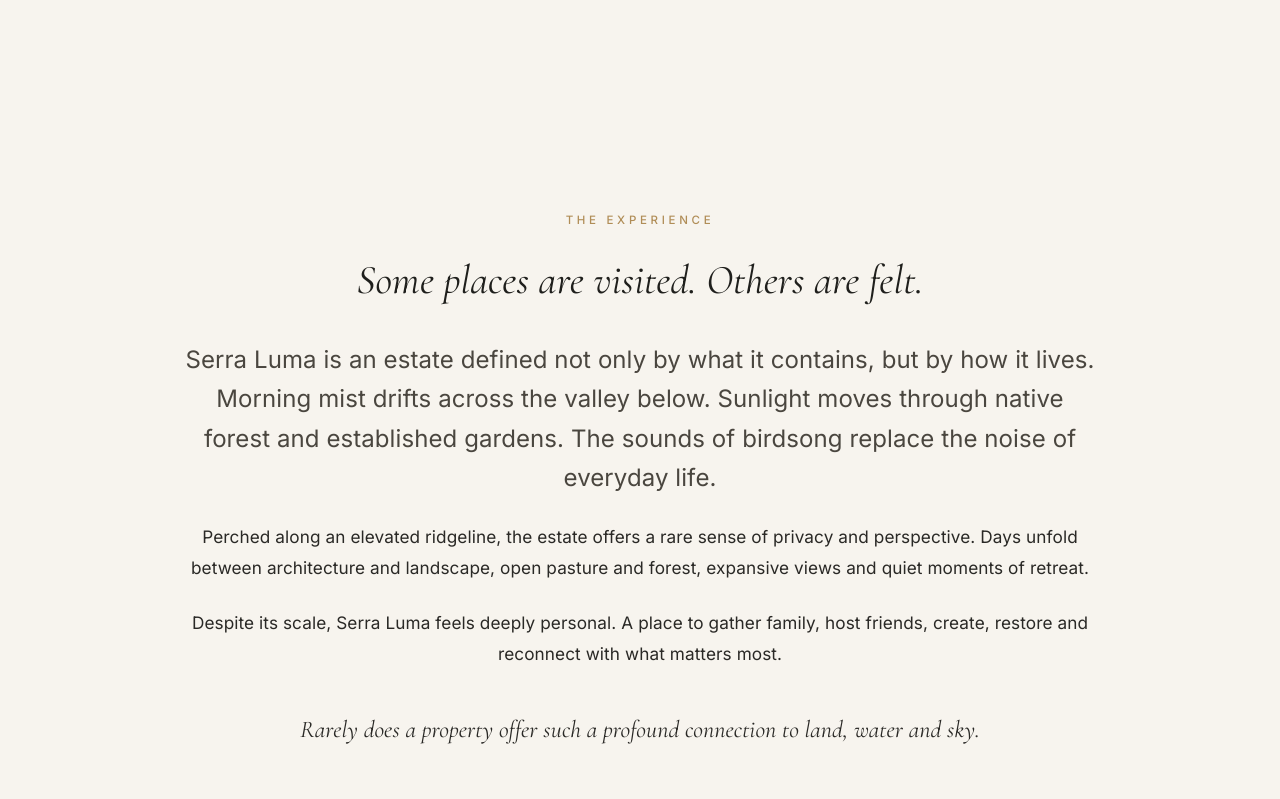
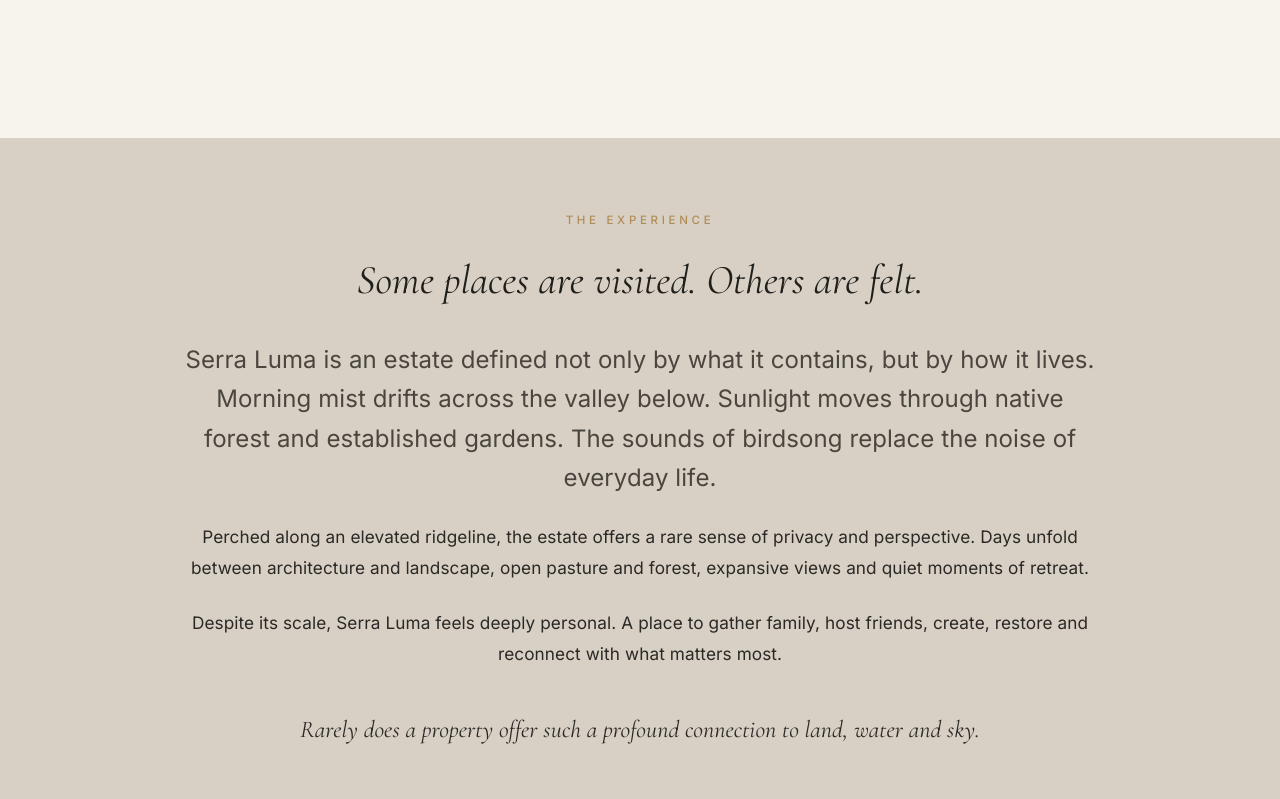
Before and after one commit to kristenveronica/serra-luma, a plain HTML site: page estate.html in a window 1280 px wide. Shown: the part 1881-2680 px from the top of the page. Drawn offline with nearby package versions, Linux system fonts and the light colour scheme.

Commit message:
Estate: give The Experience section the stone background (matching the Studio); Residence unchanged

```diff
--- a/estate.html
+++ b/estate.html
@@ -137,7 +137,7 @@
     </section>
 
     <!-- ===================== THE EXPERIENCE ===================== -->
-    <section class="section experience" id="experience">
+    <section class="section experience" id="experience" style="background:var(--stone)">
       <div class="wrap text-col center" style="margin-inline:auto">
         <p class="eyebrow reveal">The Experience</p>
         <p class="story-quote reveal" data-delay="1">Some places are visited. Others are felt.</p>
```
